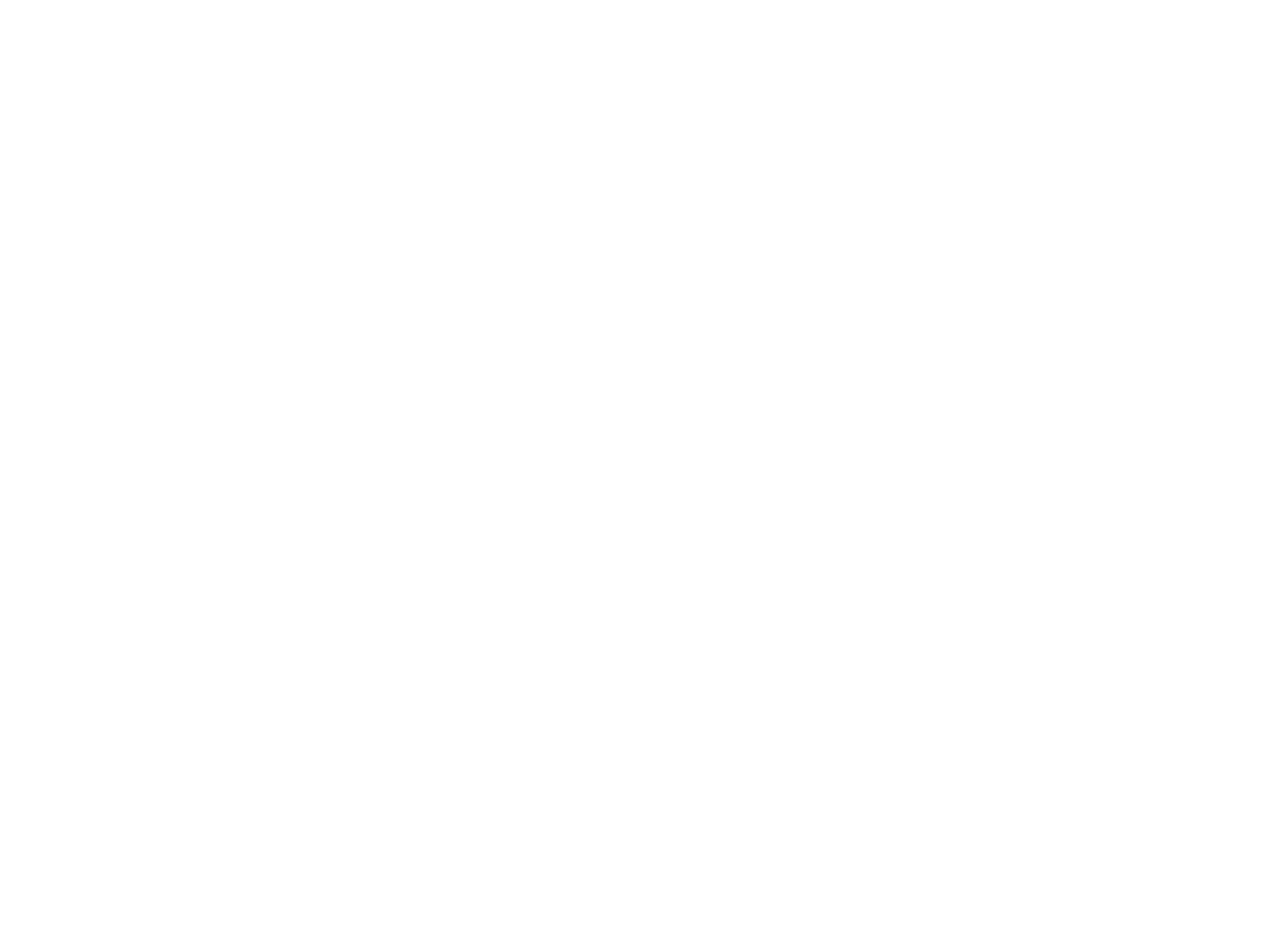
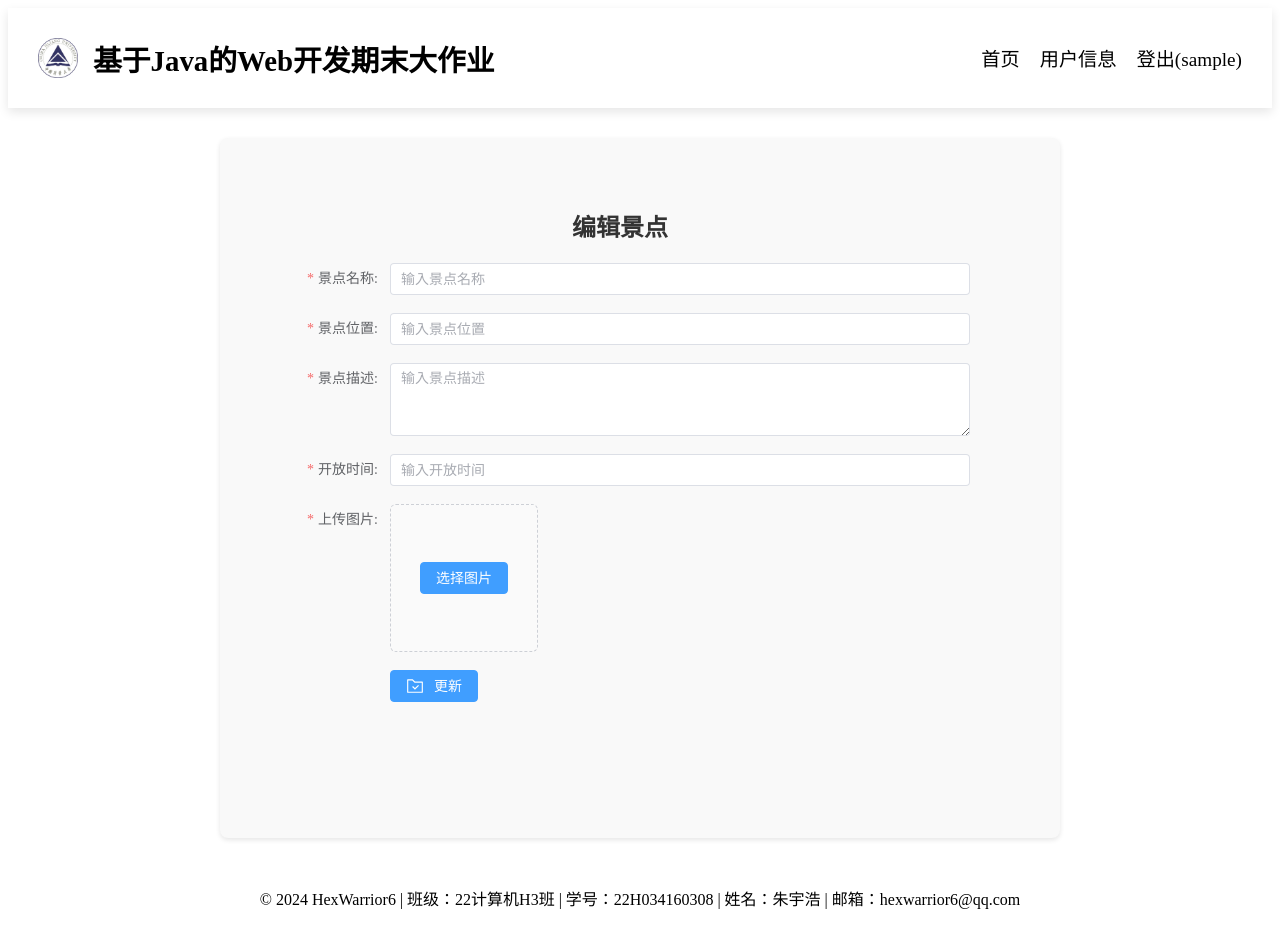
Before and after one commit to hexwarrior6/shaoxing-showcase-web, a Vue app in the folder shaoxing-showcase-web-frontend/: page /scenery/edit/1 in a window 1280 px wide. Before the commit the page ends 800 px from the top, so only its background shows below. Built offline with nearby package versions, Linux system fonts and the light colour scheme; no server answers; sample sign-in values are in the browser's storage.

Commit message:
添加了SceneryEdit页面

```diff
--- a/shaoxing-showcase-web-frontend/src/views/scenery/SceneryEdit.vue
+++ b/shaoxing-showcase-web-frontend/src/views/scenery/SceneryEdit.vue
@@ -1,11 +1,204 @@
-<script setup>
+<template>
+  <Header/>
+  <div class="add-scenery-container">
+    <el-form @submit.prevent="updateScenery" class="scenery-form" :model="scenery" ref="sceneryForm" label-width="120px">
+      <h2 class="form-title" style="font-size: 24px;">编辑景点</h2>
 
+      <el-form-item label="景点名称:" prop="sightName" :rules="[{ required: true, message: '请输入景点名称', trigger: 'blur' }]">
+        <el-input v-model="scenery.sightName" placeholder="输入景点名称"></el-input>
+      </el-form-item>
+
+      <el-form-item label="景点位置:" prop="location" :rules="[{ required: true, message: '请输入景点位置', trigger: 'blur' }]">
+        <el-input v-model="scenery.location" placeholder="输入景点位置"></el-input>
+      </el-form-item>
+
+      <el-form-item label="景点描述:" prop="description" :rules="[{ required: true, message: '请输入景点描述', trigger: 'blur' }]">
+        <el-input :autosize="{ minRows: 3, maxRows: 5 }" type="textarea" v-model="scenery.description" placeholder="输入景点描述" :rows="4"></el-input>
+      </el-form-item>
+
+      <el-form-item label="开放时间:" prop="openingHours" :rules="[{ required: true, message: '请输入开放时间', trigger: 'blur' }]">
+        <el-input v-model="scenery.openingHours" placeholder="输入开放时间"></el-input>
+      </el-form-item>
+
+      <el-form-item label="上传图片:" prop="imageUrl" :rules="[{ required: true, message: '请选择一张图片', trigger: 'change' }]">
+        <div class="upload-container">
+          <el-upload
+              class="upload-image"
+              action=""
+              :before-upload="beforeImageUpload"
+              :on-change="handleFileUpload"
+              accept="image/*"
+              list-type="picture-card"
+              :file-list="imageFileList"
+              :limit="1"
+              :auto-upload="false"
+          >
+            <el-button slot="trigger" size="default" type="primary">选择图片</el-button>
+          </el-upload>
+        </div>
+      </el-form-item>
+
+      <el-form-item>
+        <el-button type="primary" @click="submitForm" :loading="loading">
+          <el-icon size="large" style="margin-right: 10px">
+            <FolderChecked/>
+          </el-icon>
+          更新
+        </el-button>
+      </el-form-item>
+    </el-form>
+  </div>
+  <Footer/>
+</template>
+
+<script>
+import axios from 'axios';
+import {ElMessage} from 'element-plus';
+import Header from "@/components/home/Header.vue";
+import Footer from "@/components/home/Footer.vue";
+
+export default {
+  name: 'EditLocalScenery',
+  components: {Footer, Header},
+  data() {
+    return {
+      scenery: {
+        id: '',
+        sightName: '',
+        location: '',
+        description: '',
+        openingHours: '',
+        imageUrl: ''
+      },
+      imageFile: null,
+      imageFileList: [],
+      loading: false
+    };
+  },
+  methods: {
+    // Fetch data for the existing scenery item
+    fetchSceneryData() {
+      const sceneryId = this.$route.params.id; // 获取URL中的id参数
+      axios.get(`/api/local-sights/${sceneryId}`, {withCredentials: true})
+          .then(response => {
+            if (response.data.code === 200) {
+              this.scenery = {...response.data.data, id: sceneryId};
+              if (!this.scenery.imageUrl) {
+                this.scenery.imageUrl = '';
+              } else {
+                this.imageFileList = [{url: '/image/' + this.scenery.imageUrl}];
+              }
+            } else {
+              console.error('获取数据失败', response.data.message);
+            }
+          })
+          .catch(error => {
+            console.error('请求失败', error);
+          });
+    },
+
+    // Handle file upload
+    handleFileUpload(file, fileList) {
+      this.imageFile = file.raw;
+      this.imageFileList = fileList;
+
+      const reader = new FileReader();
+      reader.onload = (e) => {
+        this.scenery.imageUrl = e.target.result;
+      };
+      reader.readAsDataURL(this.imageFile);
+    },
+
+    async submitForm() {
+      const formEl = this.$refs.sceneryForm;
+      if (!formEl) return;
+      await formEl.validate((valid, fields) => {
+        if (valid) {
+          this.updateScenery();
+        } else {
+          console.log('error submit!', fields);
+          ElMessage.error('请完整填写带（*）的栏目！');
+        }
+      });
+    },
+
+    // Update the scenery item
+    async updateScenery() {
+      if (!this.imageFile && !this.scenery.imageUrl) {
+        ElMessage.error('请选择一张图片');
+        return;
+      }
+
+      this.loading = true;
+      try {
+        let formData = new FormData();
+        if (this.imageFile) {
+          formData.append('file', this.imageFile);
+          formData.append('folder', 'local_sights');
+          const imageUploadResponse = await axios.post('/api/upload-image', formData, {withCredentials: true});
+          this.scenery.imageUrl = imageUploadResponse.data.data;
+        }
+
+        const response = await axios.put(`/api/local-sights/${this.scenery.id}`, this.scenery, {withCredentials: true});
+        if (response.data.code === 200) {
+          ElMessage.success('景点更新成功！');
+          // Optionally, navigate back or to another page
+        } else {
+          ElMessage.error('更新景点失败，请重试。');
+        }
+      } catch (error) {
+        console.error('更新过程中发生错误:', error);
+        ElMessage.error('更新过程中发生错误，请重试。');
+      } finally {
+        this.loading = false;
+      }
+    },
+
+    beforeImageUpload(file) {
+      const isImage = file.type.startsWith('image/');
+      const isLt2M = file.size / 1024 / 1024 < 2;
+
+      if (!isImage) {
+        ElMessage.error('只能上传图片文件');
+      }
+      if (!isLt2M) {
+        ElMessage.error('上传图片大小不能超过 2MB');
+      }
+      return isImage && isLt2M;
+    }
+  },
+  mounted() {
+    this.fetchSceneryData();
+  }
+};
 </script>
 
-<template>
+<style scoped>
+.add-scenery-container {
+  max-width: 700px;
+  margin: 30px auto;
+  padding: 50px 90px 50px 50px;
+  background-color: #f9f9f9;
+  border-radius: 8px;
+  box-shadow: 0 2px 5px rgba(0, 0, 0, 0.1);
+  height: auto;
+  min-height: 600px;
+}
 
-</template>
+.scenery-form {
+  display: flex;
+  flex-direction: column;
+}
 
-<style scoped>
+.form-title {
+  text-align: center;
+  color: #333;
+  margin-bottom: 20px;
+}
 
+.upload-container {
+  display: flex;
+  flex-direction: column;
+  align-items: center;
+}
 </style>
```
